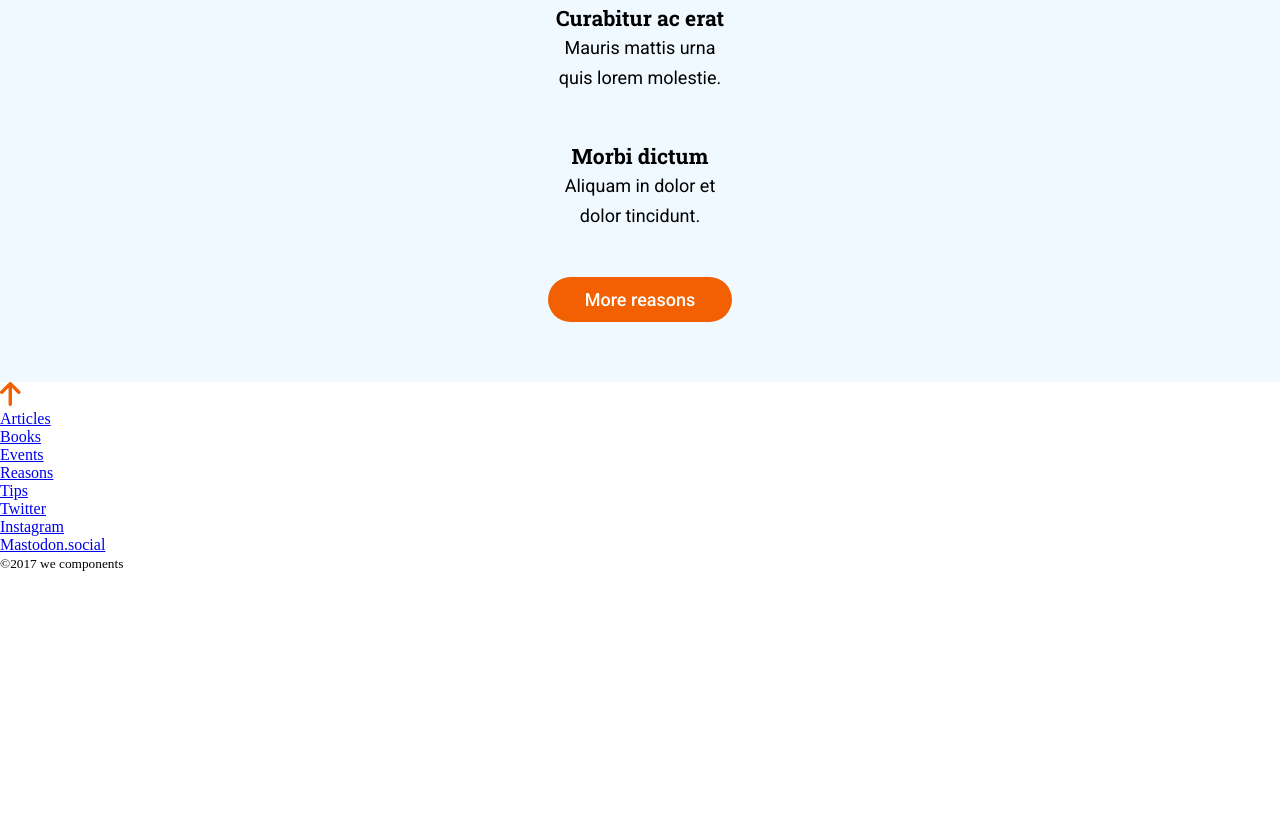
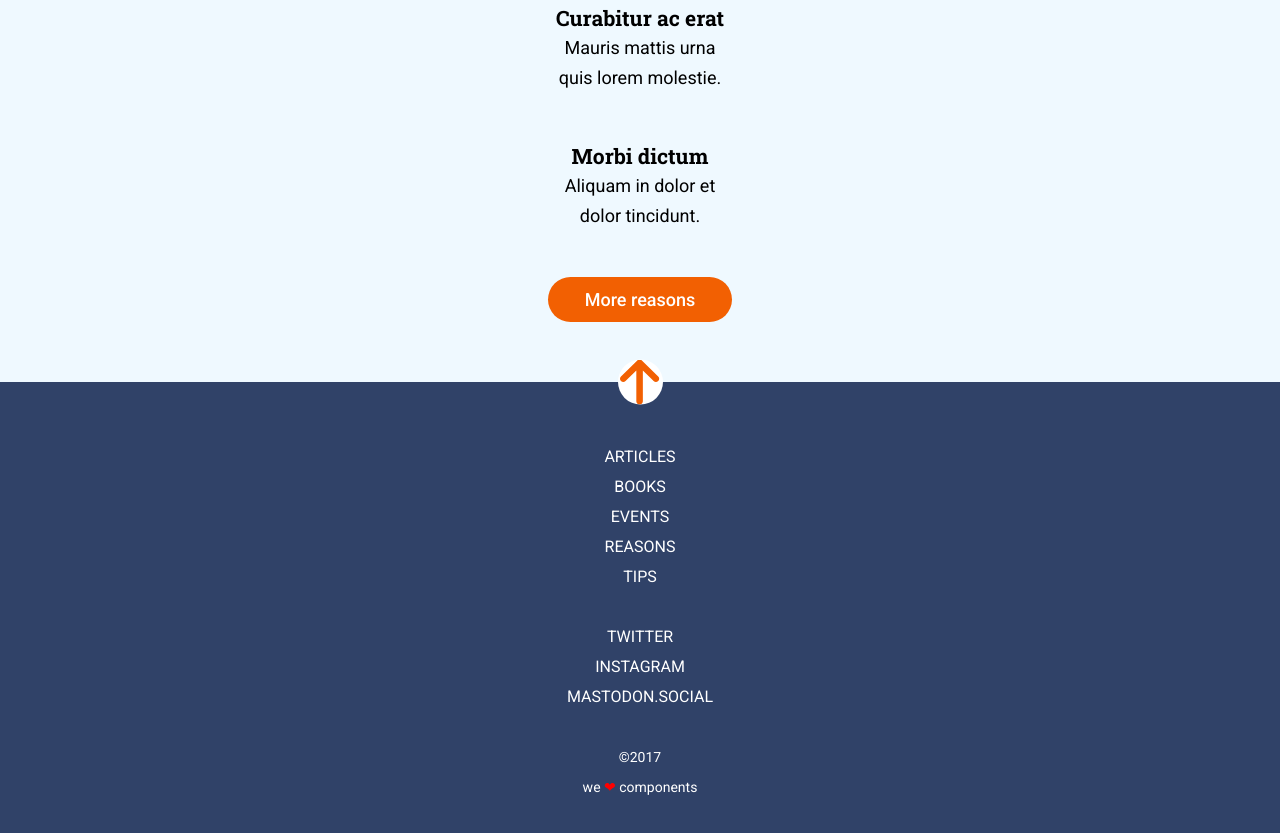
Before and after one commit to Adalab/modulo-1-evaluacion-final-almudenabr, a website: page src/html/index.html in a window 1280 px wide. Shown: the part 1290-2123 px from the top of the page. Before the commit the page ends 1862 px from the top, so only its background shows below. Drawn offline with nearby package versions, Linux system fonts and the light colour scheme; files that its build step writes are made by us from their sources; files whose address does not match are found by name.

Commit message:
create branch footer and add footer css

```diff
--- a/src/html/partials/footer-links-gral.html
+++ b/src/html/partials/footer-links-gral.html
@@ -1,27 +1,49 @@
-<nav>
+<nav class="footer__navList">
   <ul>
-    <li>
-      <a href="https://adalab.es/" title="Go to articles" target="_blank"
+    <li class="footer__navList__item">
+      <a
+        class="footer__navList__item--link"
+        href="https://adalab.es/"
+        title="Go to articles"
+        target="_blank"
         >Articles
       </a>
     </li>
-    <li>
-      <a href="https://adalab.es/" title="Go to books" target="_blank"
+    <li class="footer__navList__item">
+      <a
+        class="footer__navList__item--link"
+        href="https://adalab.es/"
+        title="Go to books"
+        target="_blank"
         >Books
       </a>
     </li>
-    <li>
-      <a href="https://adalab.es/" title="Go to events" target="_blank"
+    <li class="footer__navList__item">
+      <a
+        class="footer__navList__item--link"
+        href="https://adalab.es/"
+        title="Go to events"
+        target="_blank"
         >Events
       </a>
     </li>
-    <li>
-      <a href="https://adalab.es/" title="Go to reasons" target="_blank"
+    <li class="footer__navList__item">
+      <a
+        class="footer__navList__item--link"
+        href="https://adalab.es/"
+        title="Go to reasons"
+        target="_blank"
         >Reasons
       </a>
     </li>
-    <li>
-      <a href="https://adalab.es/" title="Go to tips" target="_blank">Tips </a>
+    <li class="footer__navList__item">
+      <a
+        class="footer__navList__item--link"
+        href="https://adalab.es/"
+        title="Go to tips"
+        target="_blank"
+        >Tips
+      </a>
     </li>
   </ul>
 </nav>
--- a/src/html/partials/footer-links-rrss.html
+++ b/src/html/partials/footer-links-rrss.html
@@ -1,20 +1,26 @@
-<nav>
+<nav class="footer__navRrss">
   <ul>
-    <li>
-      <a href="https://adalab.es/" title="Follow us in Twitter" target="_blank"
+    <li class="footer__navList__item">
+      <a
+        class="footer__navList__item--link"
+        href="https://adalab.es/"
+        title="Follow us in Twitter"
+        target="_blank"
         >Twitter
       </a>
     </li>
-    <li>
+    <li class="footer__navList__item">
       <a
+        class="footer__navList__item--link"
         href="https://adalab.es/"
         title="Follow us in Instagram"
         target="_blank"
         >Instagram
       </a>
     </li>
-    <li>
+    <li class="footer__navList__item">
       <a
+        class="footer__navList__item--link"
         href="https://adalab.es/"
         title="Follow us in Mastodon.social"
         target="_blank"
--- a/src/html/partials/footer.html
+++ b/src/html/partials/footer.html
@@ -1,10 +1,11 @@
-<footer>
-  <a href="#" title="Go top">
+<footer class="footer">
+  <a class="footer__arrow" href="#" title="Go top">
     <img src="./assets/images/ico-arrow.svg" alt="Go top" />
   </a>
 
   <include src="./footer-links-gral.html"></include>
   <include src="./footer-links-rrss.html"></include>
 
-  <small> &copy;2017 we components</small>
+  <small class="footer__smallCopyRight">&copy;2017</small>
+  <small class="footer__smallWeLove">we <span class="footer__smallWeLove--heart">&#10084</span> components</small>
 </footer>
--- a/src/scss/core/_variables.scss
+++ b/src/scss/core/_variables.scss
@@ -8,4 +8,5 @@ $color-hamburguer-menu: #0271bc;
 $color-lightblue: #8ccbea;
 $color-orange: #f26002;
 $color-iceblue: #eff9ff;
+$color-footer: #304268; //darkGreyBlue
 // $color-secondary: #999;
--- a/src/scss/layout/_footer.scss
+++ b/src/scss/layout/_footer.scss
@@ -1,8 +1,52 @@
-// .page__footer {
-//   position: fixed;
-//   left: 0;
-//   bottom: 0;
-//   width: 100vw;
-//   padding: 1rem;
-//   color: $color-secondary;
-// }
+.footer {
+  background: $color-footer;
+  font-family: $font-main;
+  font-weight: 400;
+  color: $color-white;
+  line-height: 30px;
+  display: flex;
+  flex-direction: column;
+  align-items: center;
+  text-transform: uppercase;
+
+  &__arrow {
+    background: $color-white;
+    width: 45px;
+    height: 45px;
+    border-radius: 50%;
+    display: flex;
+    justify-content: center;
+    align-content: center;
+    position: absolute;
+    transform: translate(0, -50%);
+  }
+
+  &__navList {
+    margin: 60px 0 30px 0;
+    &__item {
+      display: flex;
+      flex-direction: column;
+      align-items: center;
+      &--link {
+        text-decoration: none;
+        color: $color-white;
+      }
+    }
+  }
+
+  &__navRrss {
+    margin-bottom: 30px;
+  }
+
+  &__smallCopyRight,
+  &__smallWeLove {
+    font-size: 0.875rem; //14px
+  }
+  &__smallWeLove {
+    text-transform: lowercase;
+    margin-bottom: 45px;
+    &--heart {
+      color: red;
+    }
+  }
+}
--- a/src/scss/main.scss
+++ b/src/scss/main.scss
@@ -8,5 +8,5 @@
 @import "layout/header";
 @import "layout/main-section-insomnia.scss";
 @import "layout/main-section-reasons.scss";
-// @import 'layout/footer';
+@import "layout/footer";
 // @import 'pages/index';
```
Also changed, not shown: src/html/index.html (+0 -5 lines).
